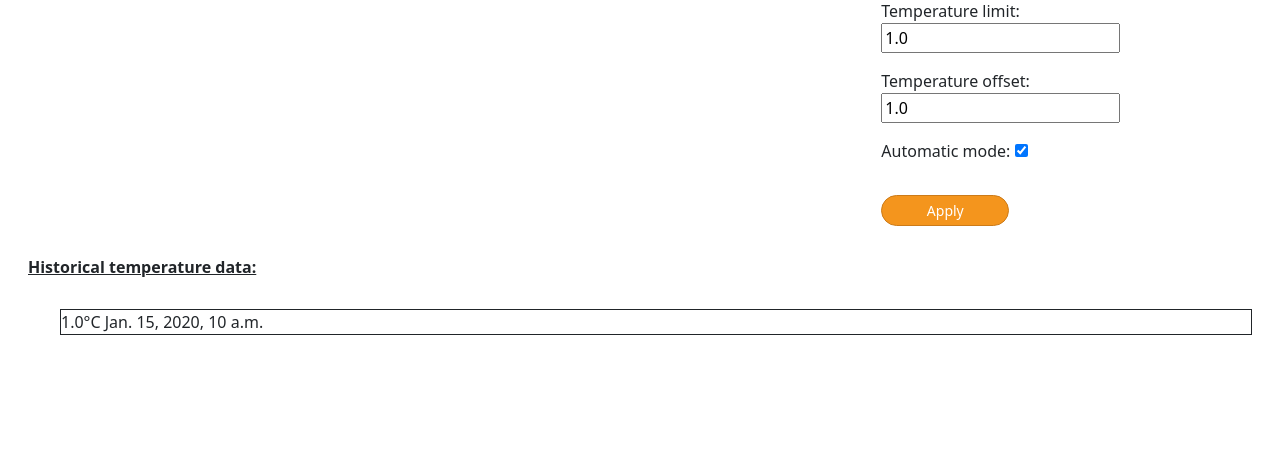
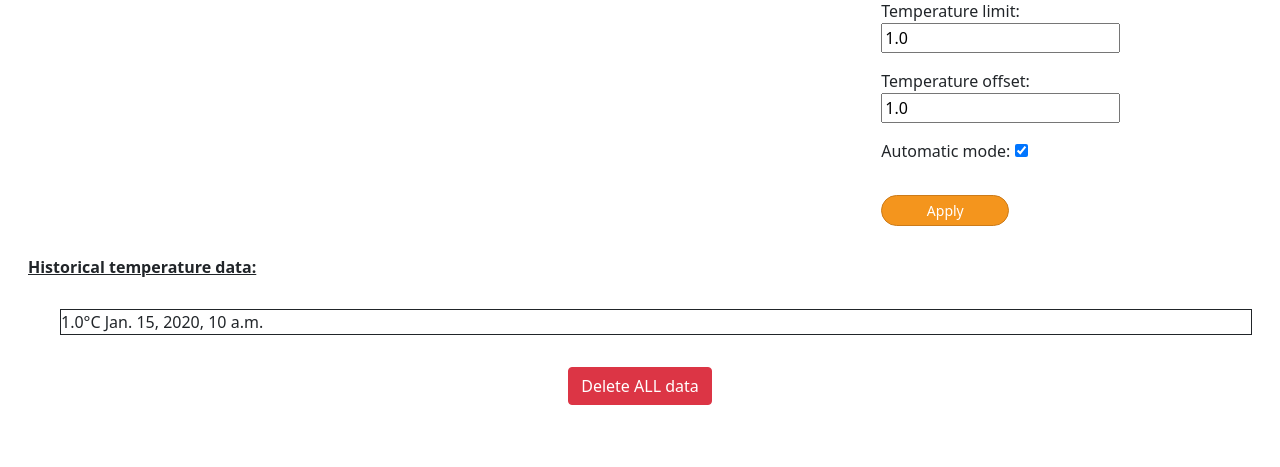
Before and after one commit to faithy80/LYIT-project-test, a Django app: page /accounts/profile/ in a window 1280 px wide. Shown: the part 315-782 px from the top of the page. Run offline with Django 3.2, Linux system fonts and the light colour scheme; a user stored in the database is signed in; tables that the repository leaves empty hold one stand-in row (values such as "Sample post"); parts of the project's set-up code (start-up, migrations or seed data) failed here and were passed over.

Commit message:
A button to delete the temperature history added

```diff
--- a/dashboard/urls.py
+++ b/dashboard/urls.py
@@ -1,5 +1,5 @@
 from django.urls import path, include
-from .views import dashboard, save_site_settings, relay_off, relay_on
+from .views import dashboard, save_site_settings, relay_off, relay_on, delete_all_data
 
 
 urlpatterns = [
@@ -8,4 +8,5 @@ urlpatterns = [
     path('accounts/profile/save', save_site_settings, name='save_site_settings'),
     path('accounts/profile/relay_on', relay_on, name='relay_on'),
     path('accounts/profile/relay_off', relay_off, name='relay_off'),
+    path('accounts/profile/delete_data', delete_all_data, name='delete_all_data'),
 ]
--- a/dashboard/views.py
+++ b/dashboard/views.py
@@ -12,7 +12,15 @@ def dashboard(request):
     """
 
     # Get the actual temperature data
-    actual_temp = TempHistory.objects.latest('temp_date')
+    try:
+        # Try to get the latest data from the database
+        actual_temp = TempHistory.objects.latest('temp_date')
+
+    # If there is no data in the database
+    except:
+        # Set the variable to None
+        # Dashboard template will handle displaying the missing data
+        actual_temp = None
 
     # Get the actual site settings
     site_settings = SiteSettings.load()
@@ -112,6 +120,19 @@ def relay_off(request):
     # Redirect to dashboard
     return redirect(reverse('dashboard'))
 
+def delete_all_data(request):
+    """
+    Deletes all the historical temperature data from the database and redirects to dashboard
+    """
+
+    # On POST request
+    if request.method == 'POST':
+        # Gathers all the data and deletes them at once
+        TempHistory.objects.all().delete()
+
+    # Redirect to dashboard
+    return redirect(reverse('dashboard'))
+
 def mqtt_publish(topic, message):
     """
     Helper function to send MQTT messages to the given topics
--- a/templates/dashboard.html
+++ b/templates/dashboard.html
@@ -128,22 +128,32 @@
 
         </div>
 
+        <form method="POST" action="{% url 'delete_all_data' %}">
+            {% csrf_token %}
+
+            <div class="text-center">
+                <button class="btn btn-default btn-danger" type="submit">Delete ALL data</button>
+            </div>
+
+        </form>
+
     </div>
 
 </div>
 {% endblock %}
 
 {% block post_js %}
+
 <script>
     var time = new Date().getTime();
     console.log('Timer started.')
 
-    $(document.body).bind("mousemove keypress", function(e) {
+    $(document.body).bind("mousemove keypress", function (e) {
         time = new Date().getTime();
     });
 
     function refresh() {
-        if(new Date().getTime() - time >= 30000)
+        if (new Date().getTime() - time >= 30000)
             window.location.reload(true);
         else {
             console.log('Another 10 seconds countdown started.')
@@ -153,4 +163,5 @@
 
     setTimeout(refresh, 10000);
 </script>
+
 {% endblock %}
```
